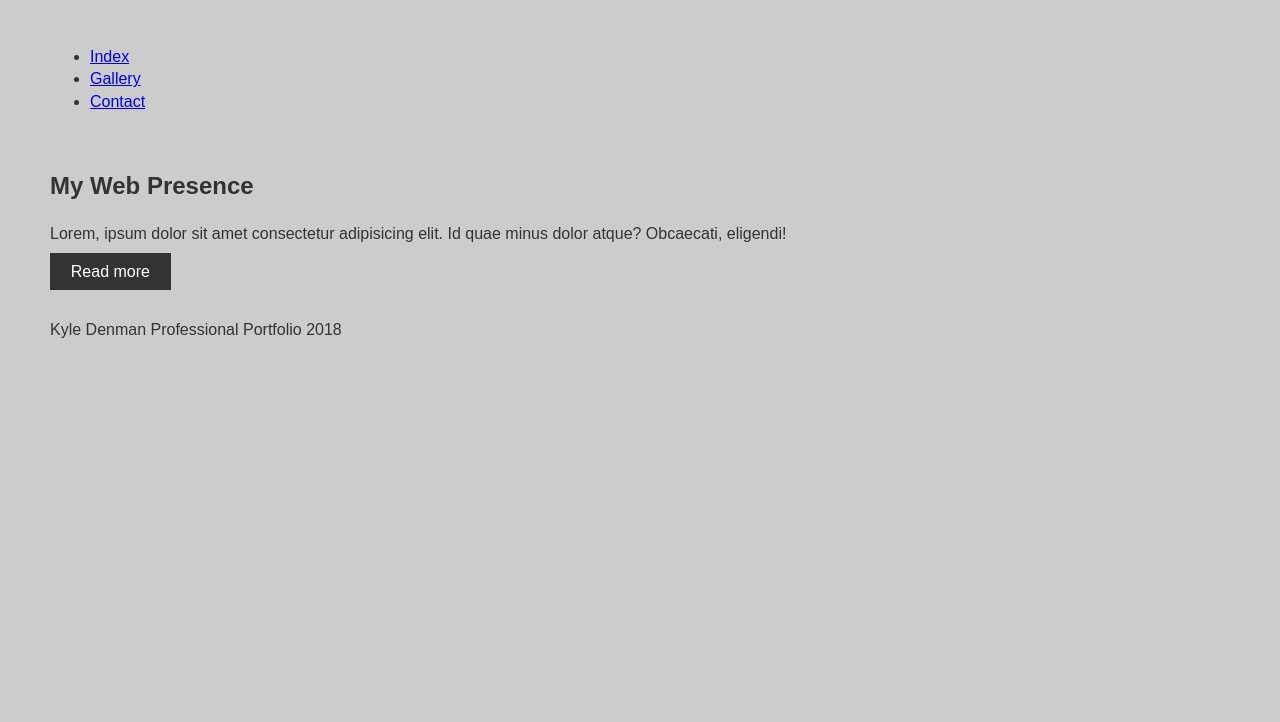
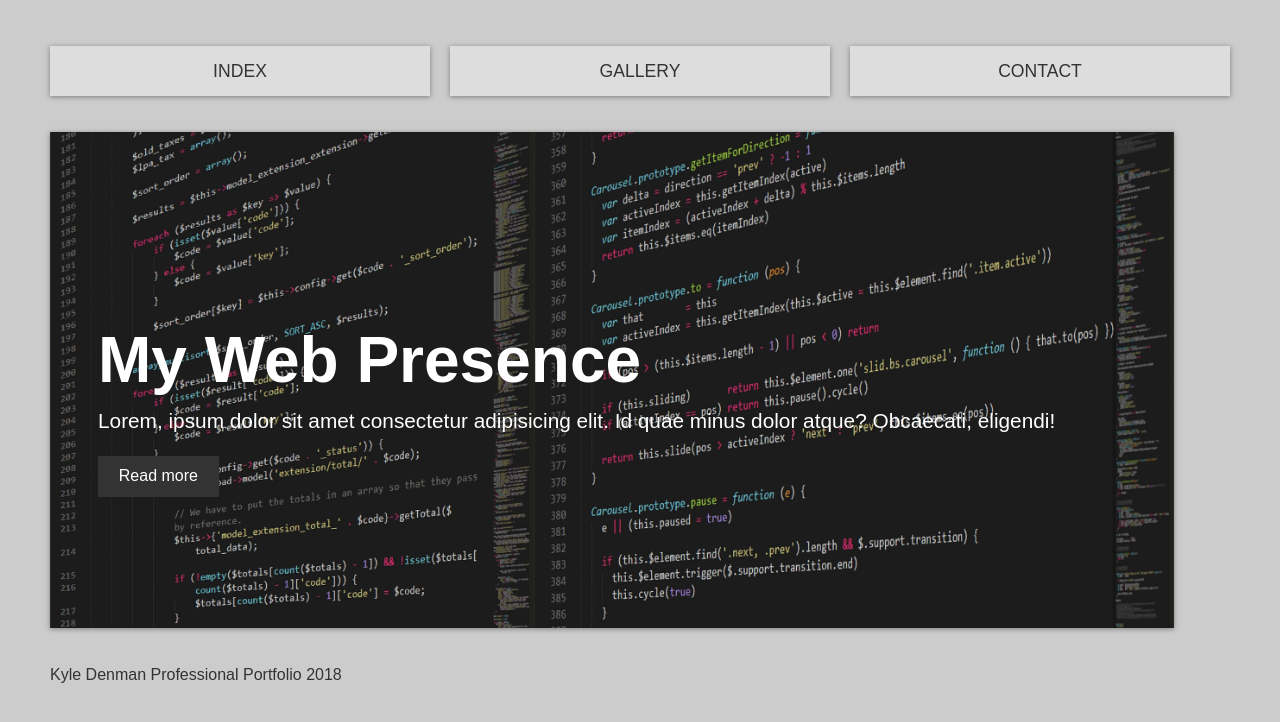
Before and after one commit to gadcad98/professionalPortfolio, a plain HTML site: page index.html in a window 1280 px wide. Drawn offline with Linux system fonts and the light colour scheme; files that its build step writes are made by us from their sources.

Commit message:
added grid format

```diff
--- a/css/style.css
+++ b/css/style.css
@@ -3,7 +3,7 @@
     --primary: #ddd;
     --dark: #333;
     --light: #fff;
-    --shadow: 0 1px 5px rgba(104, 104, 104, 0.8):
+    --shadow: 0 1px 5px rgba(104, 104, 104, 0.8);
 }
 
 html {
@@ -34,3 +34,83 @@ img {
     display: grid;
     grid-gap: 20px;
 }
+
+/* Navigation */
+.main-nav ul {
+    display: grid;
+    grid-gap: 20px;
+    padding: 0;
+    list-style: none;
+    grid-template-columns: repeat(3, 1fr);
+}
+
+.main-nav a {
+    background: var(--primary);
+    display: block;
+    text-decoration: none;
+    padding: 0.8rem;
+    text-align: center;
+    color: var(--dark);
+    text-transform: uppercase;
+    font-size: 1.1rem;
+    box-shadow: var(--shadow);
+}
+
+.main-nav a:hover {
+    background: var(--dark);
+    color: var(--light);
+}
+
+/* Top Container */
+.top-container {
+    display: grid;
+    grid-gap: 20px;
+    grid-template-areas:
+        "showcase showcase top-box-a"
+        "showcase showcase top-box-b";
+}
+
+/* Showcase */
+.showcase {
+    grid-area: showcase;
+    min-height: 400px;
+    background: url(../images/code.jpeg);
+    background-size: cover;
+    background-position: center;
+    padding: 3rem;
+    display: flex;
+    flex-direction: column;
+    align-items: start;
+    justify-content: center;
+    box-shadow: var(--shadow);
+}
+
+.showcase h1 {
+    font-size: 4rem;
+    margin-bottom: 0;
+    color: var(--light);
+}
+
+.showcase p {
+    font-size: 1.3rem;
+    margin-top: 0;
+    color: var(--light);
+}
+
+/* Top Box */
+.top-box {
+    background: var(--primary);
+    display: grid;
+    align-items: center;
+    justify-items: center;
+    box-shadow: var(--shadow);
+    padding: 1.5rem;
+}
+
+.top-box-a {
+    grid-area: top-box-a;
+}
+
+.top-box-b {
+    grid-area: top-box-b;
+}
--- a/index.html
+++ b/index.html
@@ -6,14 +6,16 @@
     <meta name="viewport" content="width=device-width, initial-scale=1.0">
     <meta http-equiv="X-UA-Compatible" content="ie=edge">
     <script defer src="https://use.fontawesome.com/releases/v5.1.0/js/all.js" integrity="sha384-3LK/3kTpDE/Pkp8gTNp2gR/2gOiwQ6QaO7Td0zV76UFJVhqLl4Vl3KL1We6q6wR9" crossorigin="anonymous"></script>
-    <link rel="stylesheet" href="style.css">
+    <link rel="stylesheet" href="css/style.css">
+
     <title>Kyle Denman Portfolio</title>
 </head>
 
 <body>
 
     <div class="wrapper">
-    <!-- Navigation -->
+
+        <!-- Navigation -->
         <nav class="main-nav">
             <ul>
                 <li><a href="#">Index</a></li>
@@ -24,6 +26,7 @@
 
         <!-- Container -->
         <section class="top-container">
+
             <header class="showcase">
                 <h1>My Web Presence</h1>
                 <p>Lorem, ipsum dolor sit amet consectetur adipisicing elit. Id quae minus dolor atque? Obcaecati, eligendi!</p>
@@ -39,6 +42,8 @@
 
     </div>
     <!-- Wrapper ends -->
+
+    <script src="javascript/logic.js"></script>
 </body>
 
 </html>
```
Also changed, not shown: images/code.jpeg (added).
